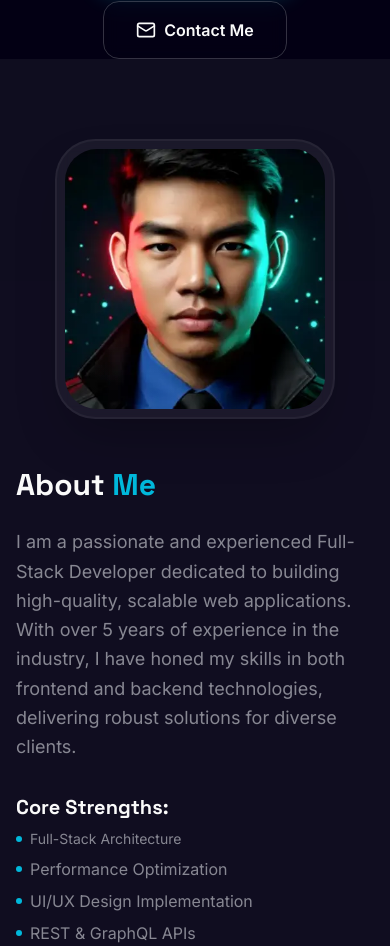
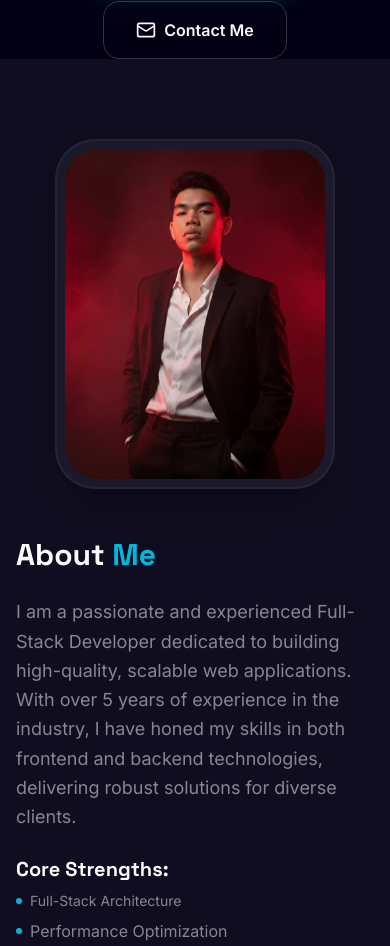
Before and after one commit to monyphy25/Portfolio, a React (Vite) app: page / in a window 390 px wide. Shown: the part 990-1936 px from the top of the page. Built offline with nearby package versions, Linux system fonts and the light colour scheme; no server answers; the database is empty.

Commit message:
Update About Me image and refine animations

```diff
--- a/src/components/About.tsx
+++ b/src/components/About.tsx
@@ -1,6 +1,6 @@
 import { motion } from "framer-motion";
 import { Code, Cpu, Globe, Sparkles } from "lucide-react";
-import aboutImg from "../assets/mony1.png";
+import aboutImg from "../assets/mony_about.png";
 
 const About = () => {
   return (
@@ -15,26 +15,23 @@ const About = () => {
         >
           {/* Image Side */}
           <motion.div
-            initial={{ opacity: 0, x: -50 }}
+            initial={{ opacity: 0, x: -100 }}
             whileInView={{ opacity: 1, x: 0 }}
-            transition={{ duration: 1.5, ease: [0.16, 1, 0.3, 1] }}
+            transition={{ duration: 2.5, ease: [0.16, 1, 0.3, 1] }}
             viewport={{ once: true }}
             className="relative group mx-auto md:mx-0"
           >
-            <div className="relative w-[280px] h-[280px] xs:w-[320px] xs:h-[320px] sm:w-[380px] sm:h-[380px] md:w-[420px] md:h-[420px]">
+            <div className="relative w-[280px] h-[350px] xs:w-[320px] xs:h-[400px] sm:w-[380px] sm:h-[480px] md:w-[420px] md:h-[520px]">
               {/* Premium Frame Glow */}
               <div className="absolute -inset-4 bg-gradient-to-tr from-cyan-500/20 to-purple-500/20 rounded-[2.5rem] blur-2xl opacity-0 group-hover:opacity-100 transition-opacity duration-700" />
 
               {/* The Frame */}
               <div className="relative w-full h-full p-2 rounded-[2.5rem] border-2 border-white/5 bg-white/5 backdrop-blur-sm shadow-2xl overflow-hidden group-hover:border-cyan-500/30 transition-colors duration-500">
                 <div className="relative w-full h-full rounded-[2rem] overflow-hidden">
-                  <motion.img
-                    initial={{ scale: 1.1 }}
-                    whileInView={{ scale: 1 }}
-                    transition={{ duration: 1.5, ease: "easeOut" }}
+                  <img
                     src={aboutImg}
                     alt="Mony Phy"
-                    className="w-full h-full object-cover transition-transform duration-1000 group-hover:scale-110"
+                    className="w-full h-full object-cover object-top transition-transform duration-1000 group-hover:scale-110"
                   />
                   {/* Subtle Overlay */}
                   <div className="absolute inset-0 bg-gradient-to-t from-black/20 via-transparent to-transparent opacity-50" />
@@ -50,10 +47,11 @@ const About = () => {
               whileInView="show"
               viewport={{ once: true }}
               variants={{
-                hidden: {},
+                hidden: { opacity: 0 },
                 show: {
+                  opacity: 1,
                   transition: {
-                    staggerChildren: 0.2,
+                    staggerChildren: 0.15,
                     delayChildren: 0.3
                   }
                 }
@@ -62,11 +60,11 @@ const About = () => {
             >
               <motion.h2
                 variants={{
-                  hidden: { opacity: 0, x: 50 },
+                  hidden: { opacity: 0, x: -50 },
                   show: {
                     opacity: 1,
                     x: 0,
-                    transition: { duration: 1.5, ease: "easeOut" }
+                    transition: { duration: 2, ease: [0.16, 1, 0.3, 1] }
                   }
                 }}
                 className="text-3xl md:text-5xl font-bold mb-6 font-display text-foreground"
@@ -80,26 +78,12 @@ const About = () => {
                   show: {
                     opacity: 1,
                     x: 0,
-                    transition: { duration: 1.5, ease: "easeOut" }
+                    transition: { duration: 2, ease: [0.16, 1, 0.3, 1] }
                   }
                 }}
                 className="text-lg text-muted-foreground leading-relaxed mb-6"
               >
                 I am a passionate and experienced Full-Stack Developer dedicated to building high-quality, scalable web applications. With over 5 years of experience in the industry, I have honed my skills in both frontend and backend technologies, delivering robust solutions for diverse clients.
-              </motion.p>
-
-              <motion.p
-                variants={{
-                  hidden: { opacity: 0, x: 50 },
-                  show: {
-                    opacity: 1,
-                    x: 0,
-                    transition: { duration: 1, ease: "easeOut" }
-                  }
-                }}
-                className="text-lg text-muted-foreground leading-relaxed mb-8"
-              >
-
               </motion.p>
 
               <motion.div
@@ -108,7 +92,7 @@ const About = () => {
                   show: {
                     opacity: 1,
                     x: 0,
-                    transition: { duration: 1, ease: "easeOut" }
+                    transition: { duration: 2, ease: [0.16, 1, 0.3, 1] }
                   }
                 }}
                 className="space-y-2 mb-8"
@@ -124,22 +108,25 @@ const About = () => {
               </motion.div>
 
               <motion.div
-                variants={{ hidden: { opacity: 0, y: 20 }, show: { opacity: 1, y: 0 } }}
+                variants={{
+                  hidden: { opacity: 0, y: 20 },
+                  show: {
+                    opacity: 1,
+                    y: 0,
+                    transition: { duration: 1.5, ease: "easeOut" }
+                  }
+                }}
                 className="grid grid-cols-2 gap-4"
               >
                 {[
-                  { icon: Sparkles, label: "Modern UI", dir: -1 },
-                  { icon: Cpu, label: "Performance", dir: 1 }
+                  { icon: Sparkles, label: "Modern UI" },
+                  { icon: Cpu, label: "Performance" }
                 ].map((item, idx) => (
                   <motion.div
                     key={idx}
-                    initial={{ opacity: 0, x: item.dir * 60 }}
-                    whileInView={{ opacity: 1, x: 0 }}
-                    viewport={{ once: true }}
-                    transition={{
-                      duration: 1.2,
-                      ease: "easeOut",
-                      delay: 0.2 + (idx * 0.15)
+                    variants={{
+                      hidden: { opacity: 0, y: 20 },
+                      show: { opacity: 1, y: 0 }
                     }}
                     whileHover={{ scale: 1.05, translateY: -5 }}
                     className="flex items-center gap-3 p-4 rounded-xl border border-black/5 dark:border-white/5 bg-black/5 dark:bg-white/5 shadow-sm hover:shadow-md hover:border-cyan-500/30 transition-all duration-300"
```
Also changed, not shown: src/assets/mony_about.png (added).
